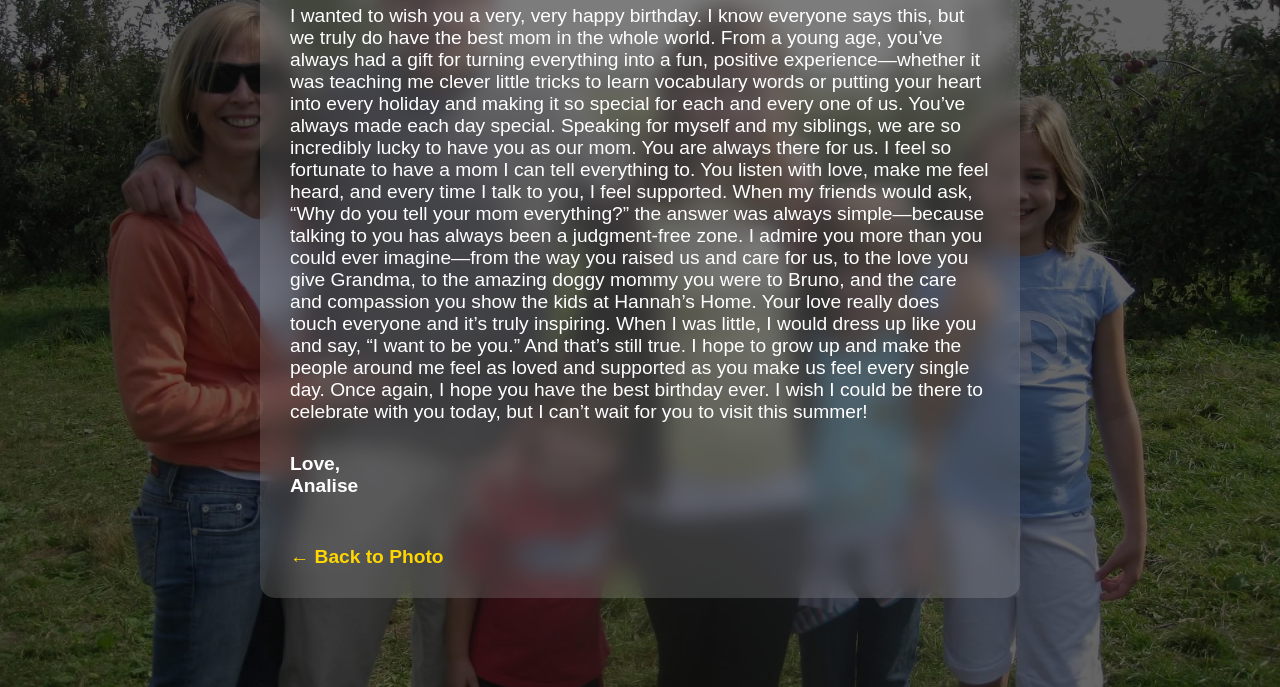
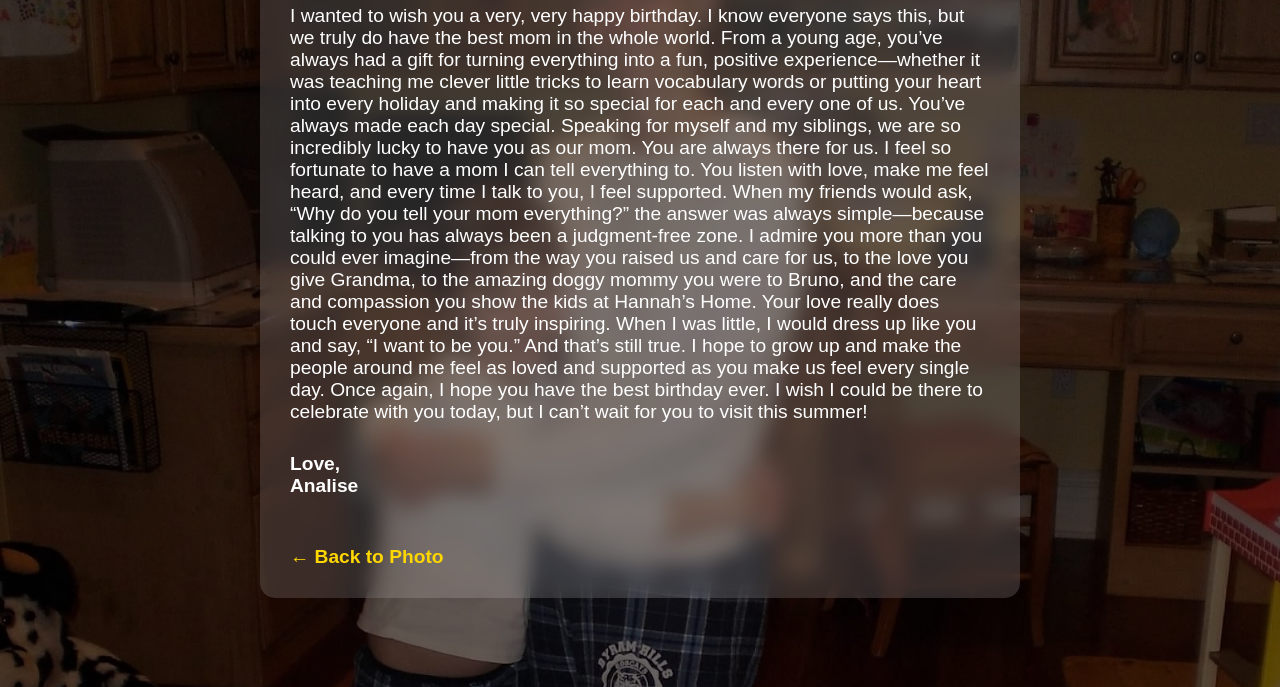
Before and after one commit to 1020robert/bdaymom, a plain HTML site: page card-analise.html in a window 1280 px wide. Shown: the part 193-880 px from the top of the page. Drawn offline with Linux system fonts and the light colour scheme.

Commit message:
Update card-analise.html

```diff
--- a/card-analise.html
+++ b/card-analise.html
@@ -6,8 +6,7 @@
   <title>Card from Analise</title>
   <link rel="stylesheet" href="style.css" />
 </head>
-<body class="letter-page">
-  <div class="overlay">
+<body style="background: url('images/analise.jpg') no-repeat center center fixed; background-size: cover;">  <div class="overlay">
     <div class="letter">
       <h1>Dear Mom,</h1>
       <p>I wanted to wish you a very, very happy birthday. I know everyone says this, but we truly do have the best mom in the whole world.
```
